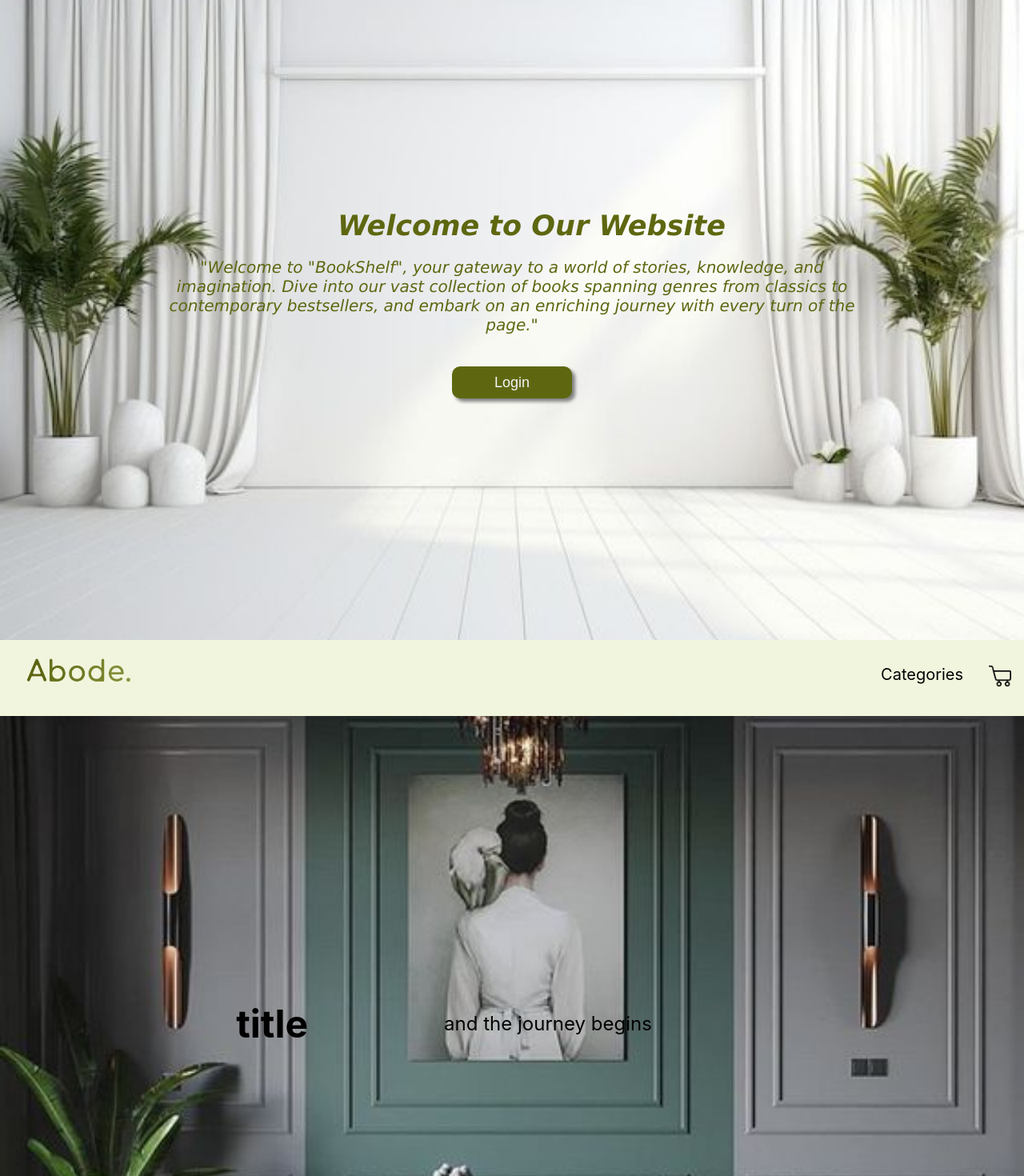
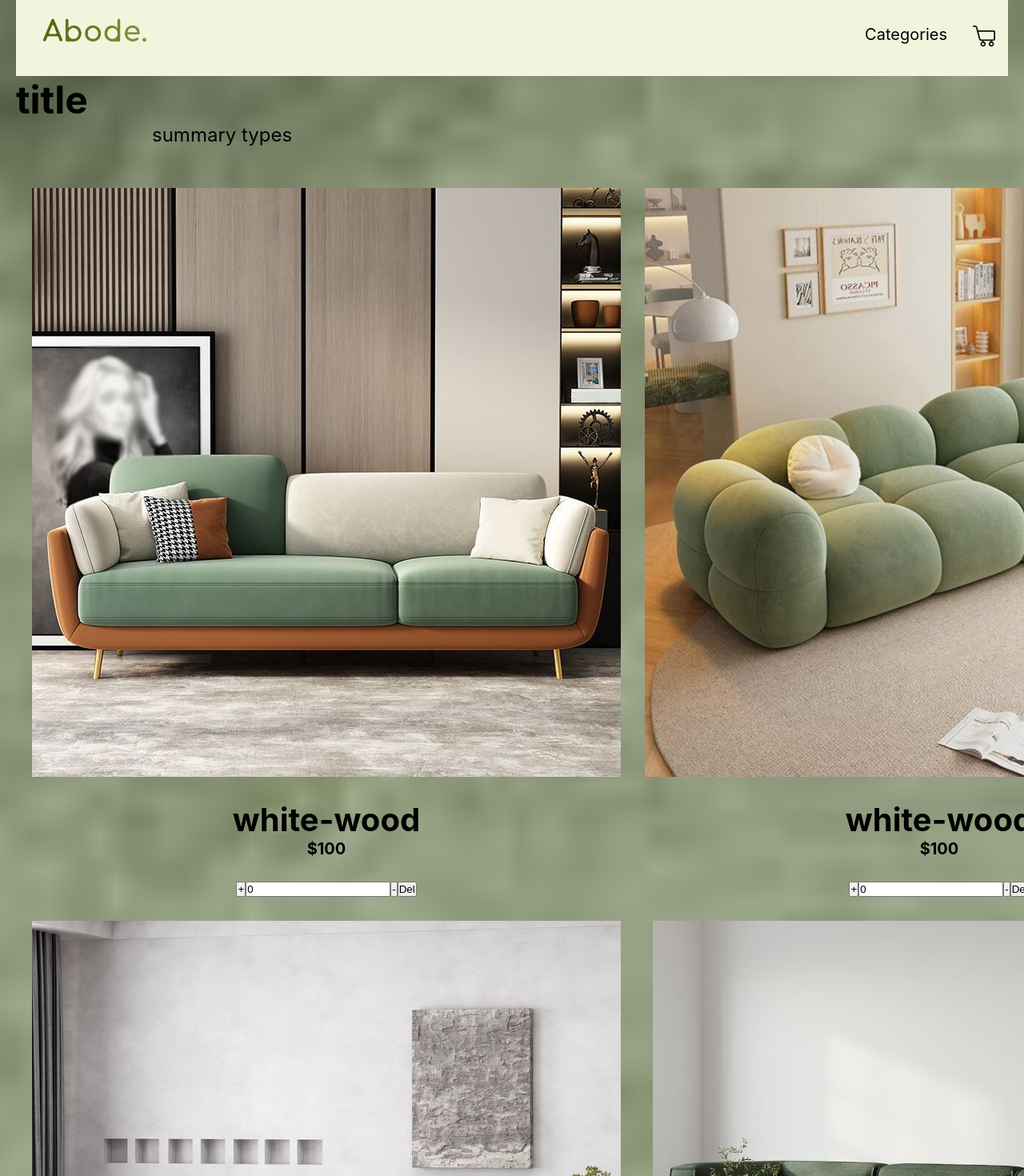
Before and after one commit to rhythm1124/Abode, a React (Create React App) app: page / in a window 1280 px wide. Shown: the top 1470 px of the page at 80% size. Built offline with nearby package versions, Linux system fonts and the light colour scheme; the HTML template or start-up script is replaced by a standard one.

Commit message:
Update App.js

```diff
--- a/src/App.js
+++ b/src/App.js
@@ -10,11 +10,11 @@ function App() {
     <div>
       {/* <LoginPage/> */}
       {/* <SignupPage/> */}
-      <WelcomePage/>
+      {/* <WelcomePage/> */}
       <Navbar />
-      <Main/>
+      {/* <Main/> */}
       <Collection/>
-      <SignupPage/>
+      {/* <SignupPage/> */}
     </div>
   );
 }
```
